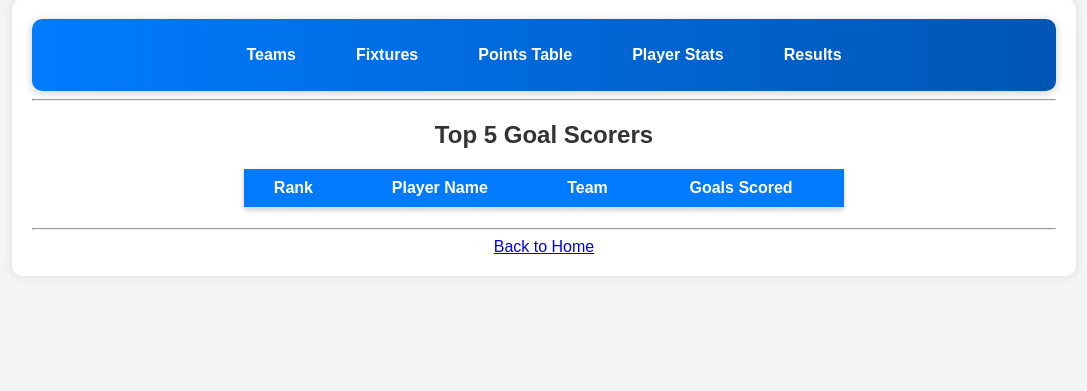
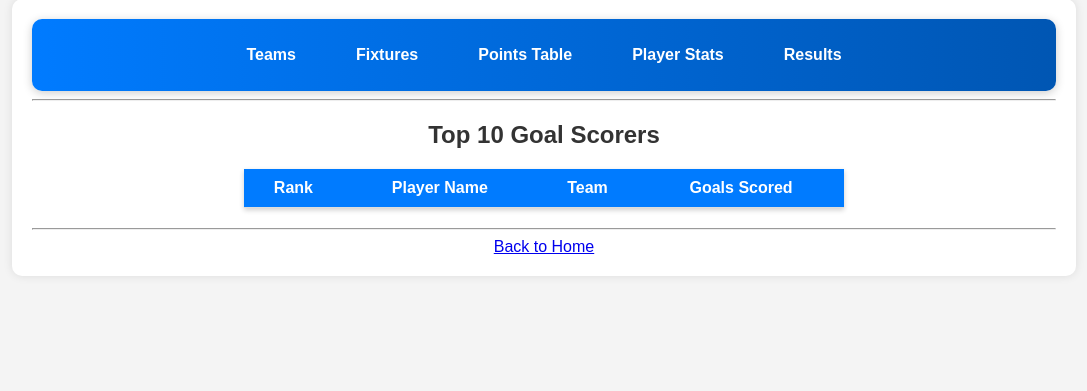
Before and after one commit to umeshkhanal/football-tournament-hostingApp-using-Flask, a Flask app: template templates/player_stats.html in a window 1280 px wide. Shown: the part 31-422 px from the top of the page, without its empty margins (96-1183 px from the left). Run offline with Flask 3, Linux system fonts and the light colour scheme; the template is opened without the code that fills it, so the values that code supplies are empty.

Commit message:
Update player_stats.html

```diff
--- a/templates/player_stats.html
+++ b/templates/player_stats.html
@@ -1,7 +1,7 @@
 {% extends "tournament_details.html" %}
 
 {% block content %}
-<h2 style="text-align: center; color: #333;">Top 5 Goal Scorers</h2>
+<h2 style="text-align: center; color: #333;">Top 10 Goal Scorers</h2>
 
 <table>
     <thead>
```
